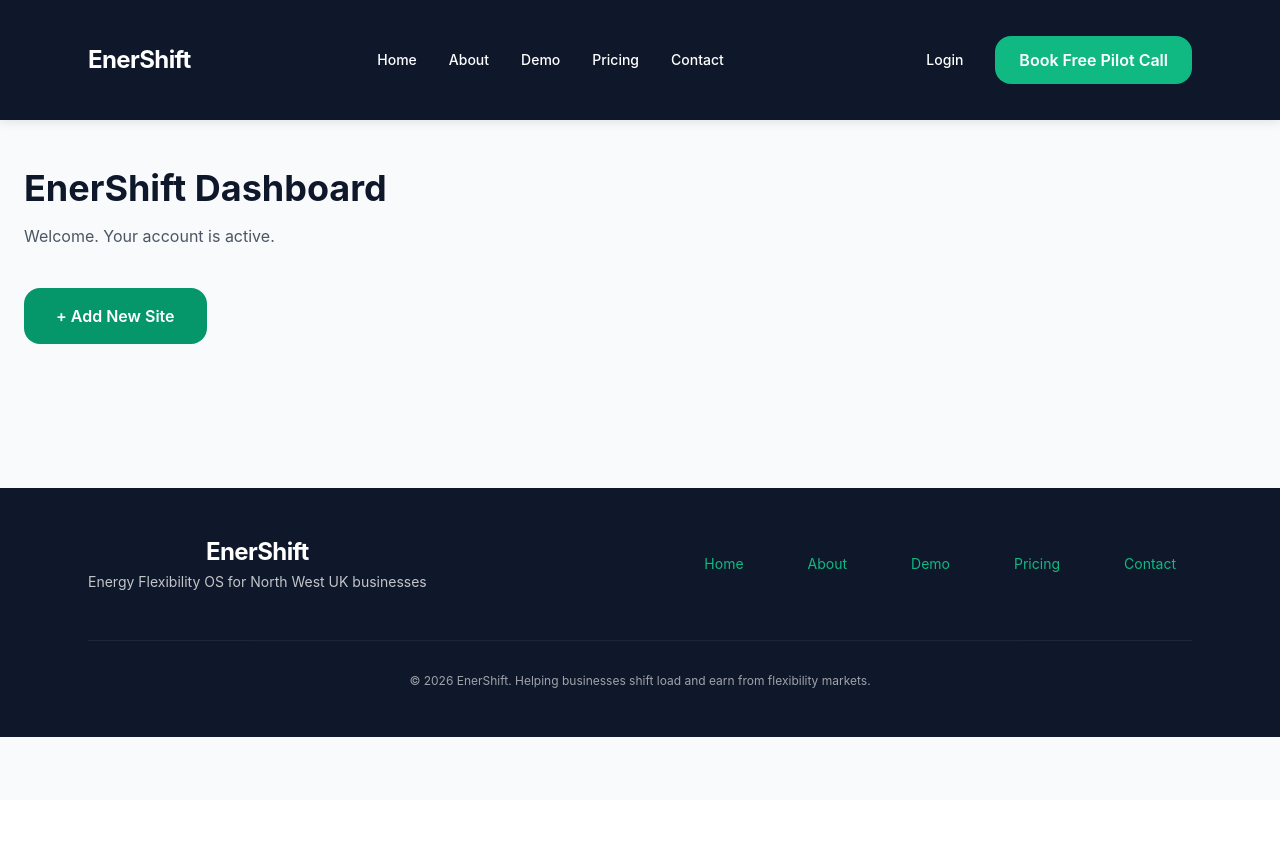
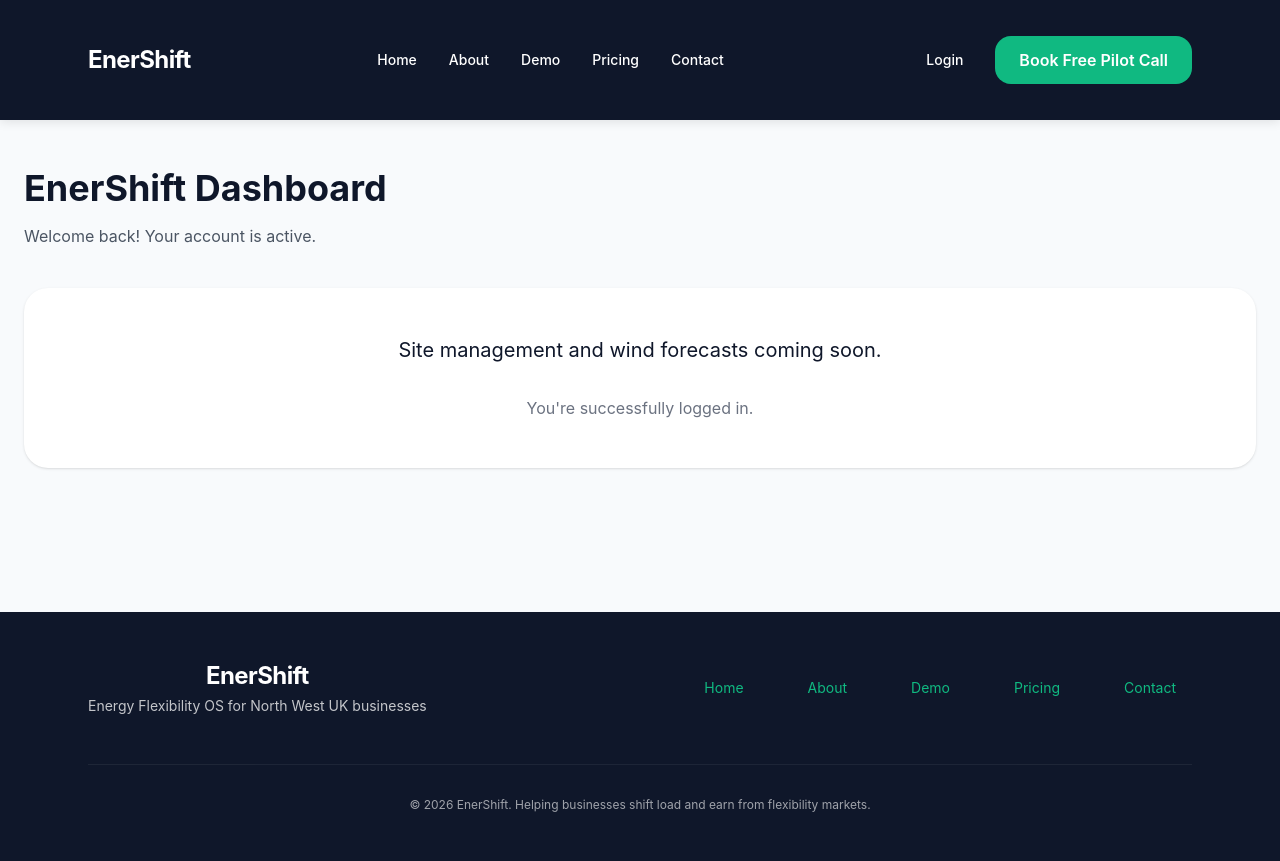
Before and after one commit to willbrad0803/EnerShift, a Django app: page /dashboard/ in a window 1280 px wide. Before the commit the page ends 737 px from the top, so only its background shows below. Run offline with Django 5.2, Linux system fonts and the light colour scheme; the visitor is signed in with stand-in values (Sample User, id 1); some libraries are stand-ins or nearby versions.

Commit message:
Update home.html

```diff
--- a/templates/dashboard/home.html
+++ b/templates/dashboard/home.html
@@ -3,11 +3,11 @@
 {% block content %}
 <div class="max-w-7xl mx-auto px-6 py-12">
     <h1 class="text-4xl font-bold mb-4">EnerShift Dashboard</h1>
-    <p class="text-gray-600 mb-10">Welcome. Your account is active.</p>
+    <p class="text-gray-600 mb-10">Welcome back! Your account is active.</p>
 
-    <a href="{% url 'add_site' %}"
-       class="inline-block bg-emerald-600 hover:bg-emerald-700 text-white px-8 py-4 rounded-2xl font-semibold">
-        + Add New Site
-    </a>
+    <div class="bg-white rounded-3xl shadow p-12 text-center">
+        <p class="text-xl mb-8">Site management and wind forecasts coming soon.</p>
+        <p class="text-gray-500">You're successfully logged in.</p>
+    </div>
 </div>
 {% endblock %}
```
